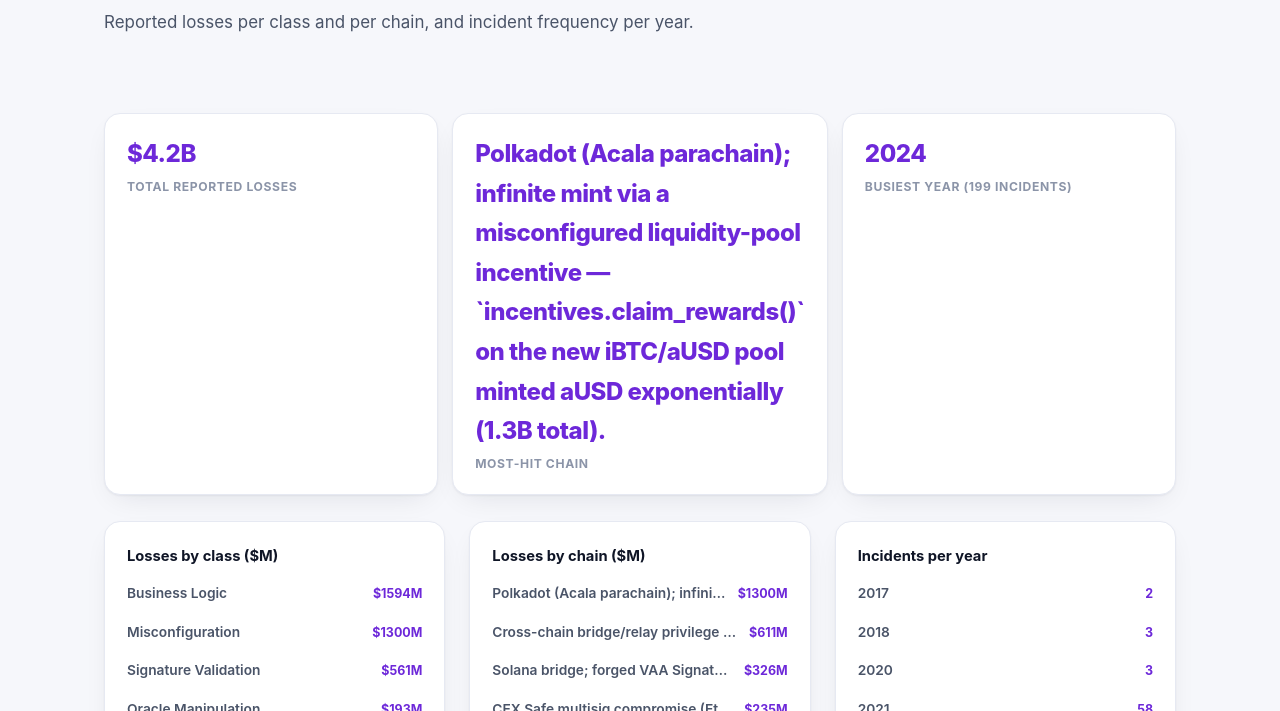
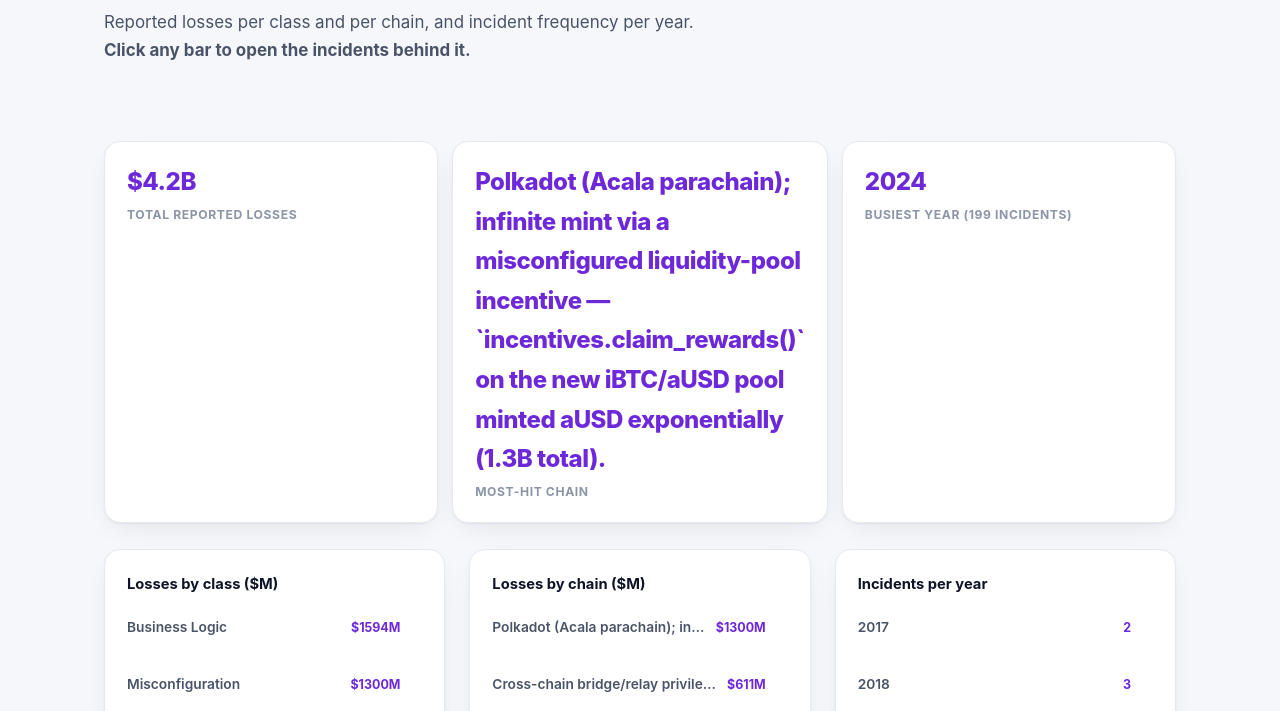
Before and after one commit to s0sta/DeFi-Hacks-Reproduce, a plain HTML site: page site/analytics.html in a window 1280 px wide. Shown: the part 241-952 px from the top of the page. Drawn offline with Linux system fonts and the light colour scheme.

Commit message:
Analytics: bars and summary link to the incidents behind each loss

```diff
--- a/site/analytics.html
+++ b/site/analytics.html
@@ -33,7 +33,7 @@
 <div class="page-hero">
   <span class="kicker">Analytics</span>
   <h1>Loss <span class="grad">Analytics</span></h1>
-  <p class="lead">Reported losses per class and per chain, and incident frequency per year.</p>
+  <p class="lead">Reported losses per class and per chain, and incident frequency per year. <strong>Click any bar to open the incidents behind it.</strong></p>
 </div>
 <section class="section"><div class="ana-summary" id="ana-summary"></div><div class="charts">
   <div class="chart-block"><h3>Losses by class ($M)</h3><div class="bars" id="chart-class"></div></div>
--- a/site/assets/page-database.js
+++ b/site/assets/page-database.js
@@ -40,5 +40,7 @@
   if (urlQ){ document.getElementById('search').value = urlQ; }
   const urlT = params.get('type');
   if (urlT){ document.getElementById('type-filter').value = urlT; }
+  const urlY = params.get('year');
+  if (urlY){ yearSel.value = urlY; }
   render();
 };
--- a/site/assets/page-extra.js
+++ b/site/assets/page-extra.js
@@ -57,20 +57,21 @@
   const topYear = Object.entries(yearCount).sort((a,b)=>b[1]-a[1])[0];
   const s = document.getElementById('ana-summary');
   if (s) s.innerHTML = `<div class="sum-card"><div class="sum-num">$${(totalLoss/1e9).toFixed(1)}B</div><div class="sum-label">Total reported losses</div></div>
-    <div class="sum-card"><div class="sum-num">${topChain ? esc(topChain[0]) : '—'}</div><div class="sum-label">Most-hit chain</div></div>
+    <a class="sum-card" href="${topChain ? 'database.html?q=' + encodeURIComponent(topChain[0]) : '#'}"><div class="sum-num">${topChain ? esc(topChain[0]) : '—'}</div><div class="sum-label">Most-hit chain</div></a>
     <div class="sum-card"><div class="sum-num">${topYear ? topYear[0] : '—'}</div><div class="sum-label">Busiest year (${topYear ? topYear[1] : 0} incidents)</div></div>`;
 
-  function bars(id, entries, fmt){
+  function bars(id, entries, fmt, hrefOf){
     const max = Math.max(...entries.map(e=>e.v),1);
     document.getElementById(id).innerHTML = entries.map(e=>`
-      <div class="bar-row">
-        <div class="bar-top"><span class="bar-label">${esc(e.k)}</span><span class="bar-val">${fmt(e.v)}</span></div>
+      <a class="bar-link" href="${hrefOf(e)}">
+        <div class="bar-top"><span class="bar-label">${esc(e.k)}</span><span class="bar-val">${fmt(e.v)}</span><span class="bar-arrow">→</span></div>
         <div class="bar-track"><div class="bar-fill" style="width:${(e.v/max*100).toFixed(1)}%"></div></div>
-      </div>`).join('');
+      </a>`).join('');
   }
-  bars('chart-class', Object.entries(classLoss).filter(e=>e[1]>0).sort((a,b)=>b[1]-a[1]).slice(0,10).map(e=>({k:e[0],v:e[1]})), v=>'$'+(v/1e6).toFixed(0)+'M');
-  bars('chart-chain', Object.entries(chainLoss).filter(e=>e[1]>0).sort((a,b)=>b[1]-a[1]).slice(0,10).map(e=>({k:e[0],v:e[1]})), v=>'$'+(v/1e6).toFixed(0)+'M');
-  bars('chart-year', Object.entries(yearCount).sort((a,b)=>a[0]-b[0]).map(e=>({k:e[0],v:e[1]})), v=>v);
+  const q = (v) => 'database.html?q=' + encodeURIComponent(v);
+  bars('chart-class', Object.entries(classLoss).filter(e=>e[1]>0).sort((a,b)=>b[1]-a[1]).slice(0,10).map(e=>({k:e[0],v:e[1]})), v=>'$'+(v/1e6).toFixed(0)+'M', e=>q(e.k));
+  bars('chart-chain', Object.entries(chainLoss).filter(e=>e[1]>0).sort((a,b)=>b[1]-a[1]).slice(0,10).map(e=>({k:e[0],v:e[1]})), v=>'$'+(v/1e6).toFixed(0)+'M', e=>q(e.k));
+  bars('chart-year', Object.entries(yearCount).sort((a,b)=>a[0]-b[0]).map(e=>({k:e[0],v:e[1]})), v=>v, e=>'database.html?year='+encodeURIComponent(e.k));
 };
 
 window.initMethodology = function(){
--- a/site/assets/style.css
+++ b/site/assets/style.css
@@ -225,3 +225,15 @@
 .view-all{color:var(--violet);font-weight:700;font-size:.86rem}
 .view-all:hover{text-decoration:underline}
 html[data-theme="dark"] .feature-card:hover{border-color:var(--violet)}
+
+/* analytics bar links */
+.bar-link{display:block;margin-bottom:16px;color:inherit;border-radius:10px;padding:6px 8px;margin-left:-8px;margin-right:-8px;transition:background .15s}
+.bar-link:hover{background:var(--violet-soft);text-decoration:none}
+.bar-link:hover .bar-label{color:var(--violet)}
+.bar-link:hover .bar-fill{filter:brightness(1.15)}
+.bar-arrow{color:var(--violet);font-weight:700;font-size:.78rem;opacity:0;transition:opacity .15s;transform:translateX(-2px)}
+.bar-link:hover .bar-arrow{opacity:1;transform:translateX(0)}
+.bar-top{display:flex;align-items:baseline;gap:10px;margin-bottom:6px}
+.bar-label{font-size:.86rem;font-weight:600;color:var(--text-2);overflow:hidden;text-overflow:ellipsis;white-space:nowrap;flex:1}
+.sum-card:hover{text-decoration:none;border-color:#c9b3ff}
+.sum-card{display:block;color:var(--text)}
```
